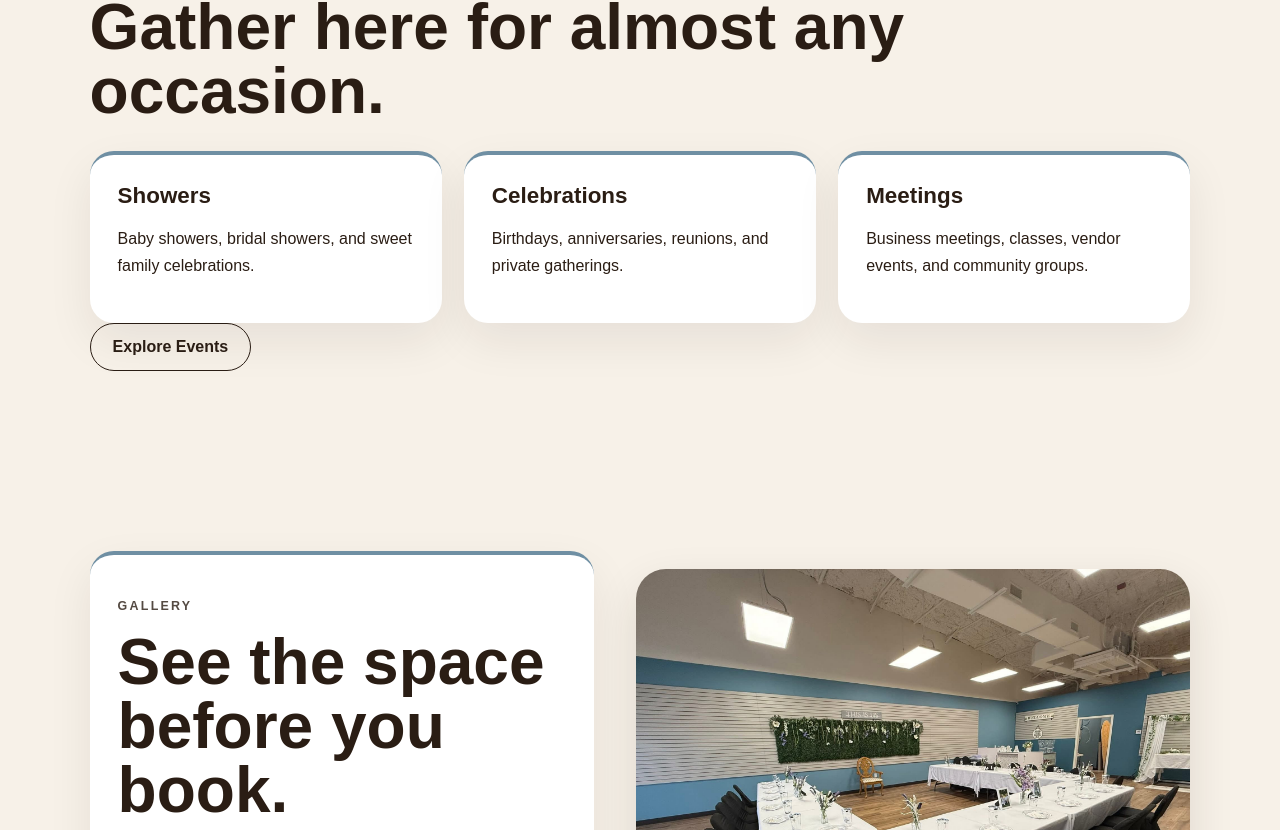
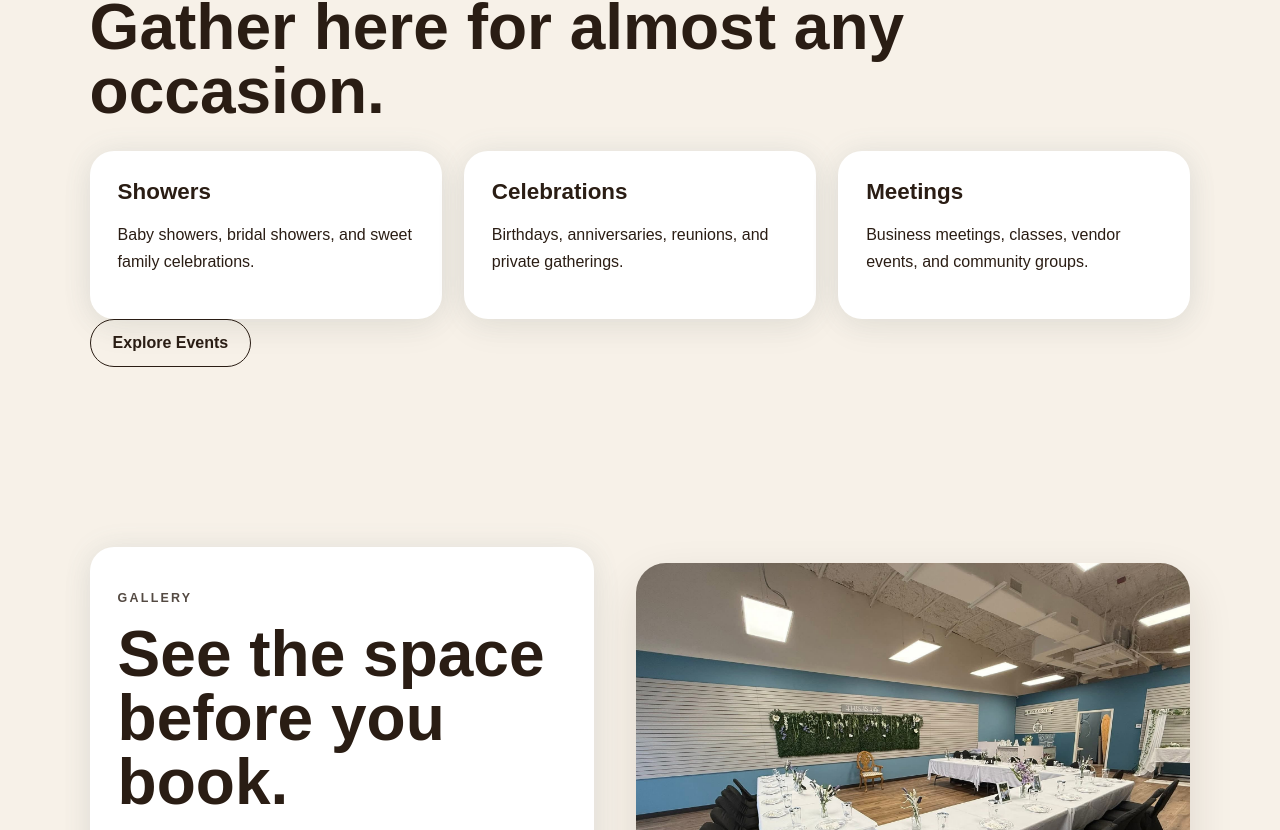
Before and after one commit to anastasis-elite/hardbean-events, a Next.js app: page / in a window 1280 px wide. Shown: the part 1310-2140 px from the top of the page. Built offline with nearby package versions, Linux system fonts and the light colour scheme.

Commit message:
Update globals.css

```diff
--- a/app/globals.css
+++ b/app/globals.css
@@ -162,8 +162,11 @@ p { line-height: 1.7; }
 .rateDetailCard,
 .galleryFeatureText,
 .contact,
-.contactNote {
-  border-top: 4px solid var(--accent-blue);
+.contactNote,
+.emailForm {
+  box-shadow:
+    0 10px 35px rgba(42, 29, 20, 0.06),
+    0 0 28px rgba(111, 143, 163, 0.10);
 }
 
 .card,
```
